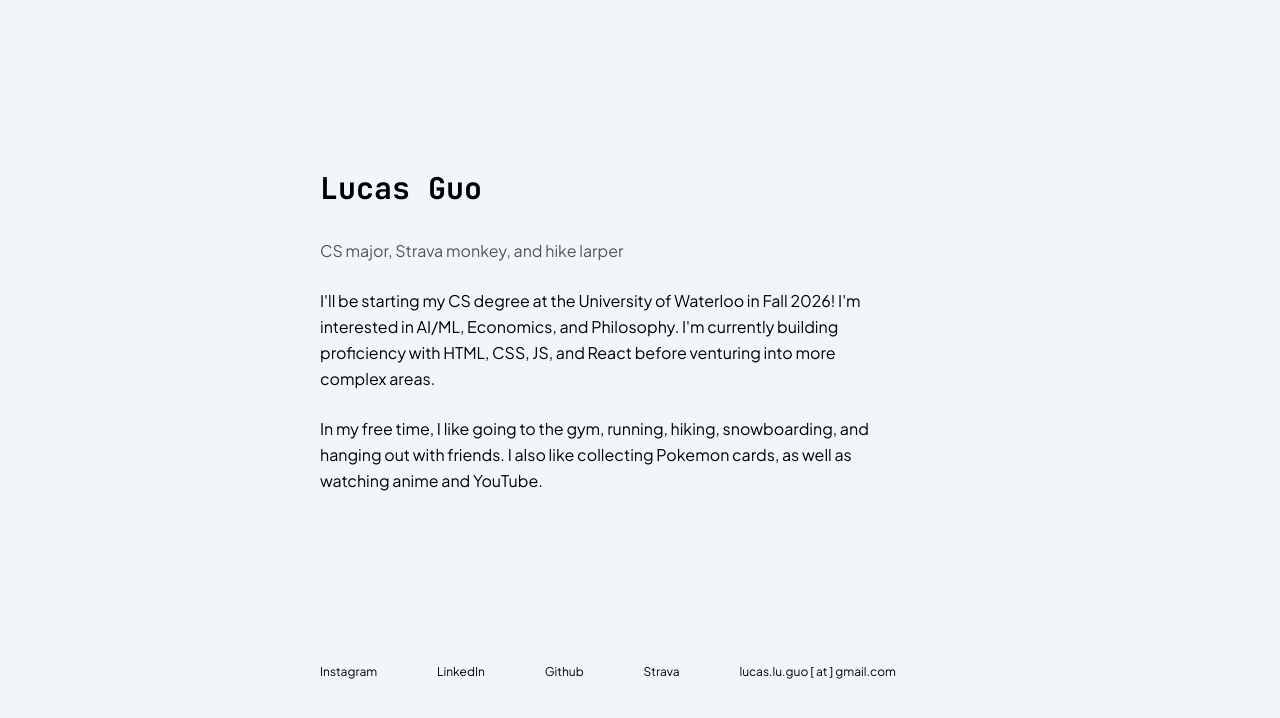
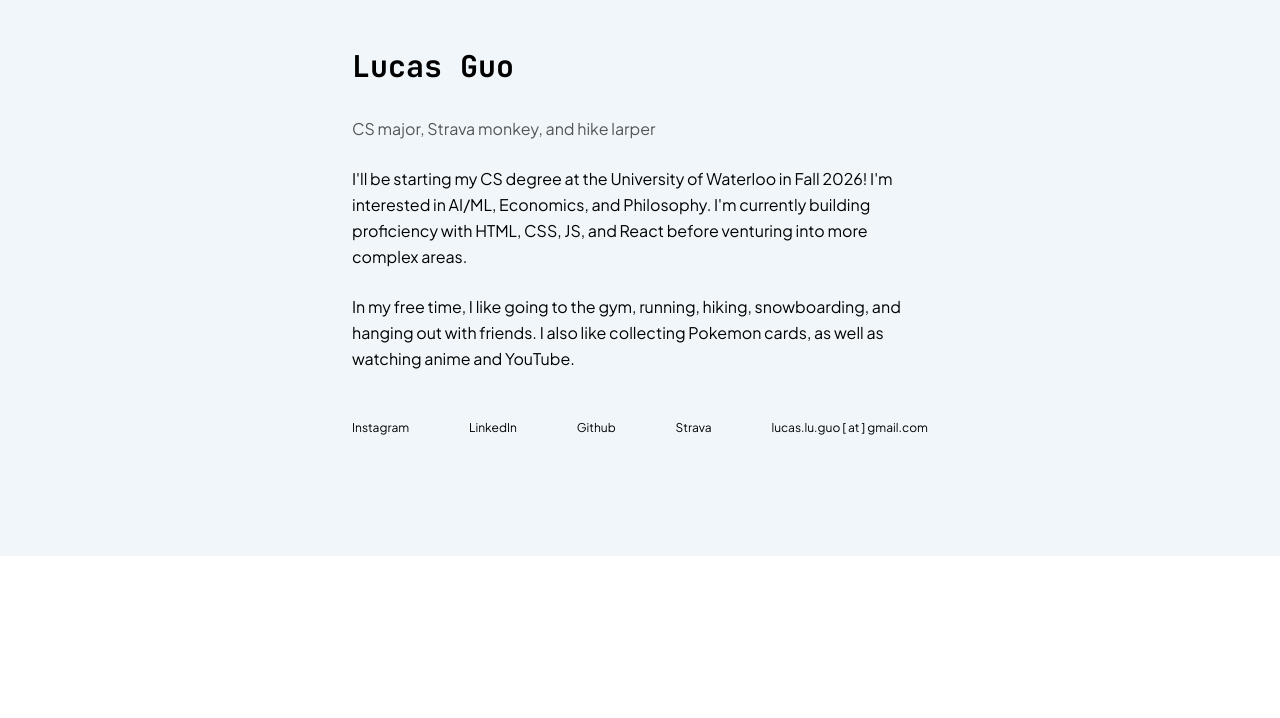
Before and after one commit to lucas-guo-2008/personal-website, a Next.js app: page /me in a window 1280 px wide. Shown: the top 718 px of the page. Built offline with nearby package versions, Linux system fonts and the light colour scheme.

Commit message:
refactor: update page layouts

```diff
--- a/app/me/page.tsx
+++ b/app/me/page.tsx
@@ -5,16 +5,16 @@ export const metadata = {
   title: "About me"
 }
 
-export default function() {
+export default function AboutPage() {
   return (
-    <body className="bg-[rgb(240,246,250)]">
-      <div className="m-0 min-h-screen flex flex-col ml-[25vw] w-[60vw] max-w-xl">
-        <main className="flex flex-col justify-center items-start flex-1">
+    <div className="bg-[rgb(240,246,250)] flex-1 flex flex-col items-center px-6">
+      <div className="flex-1 flex flex-col w-full max-w-xl">
+        <div className="my-auto py-12">
           <h1 className="font-mono text-3xl font-bold mb-8">Lucas Guo</h1>
           <p className="opacity-65 leading-relaxed mb-6">CS major, Strava monkey, and hike larper</p>
           <p className="leading-relaxed mb-6">I'll be starting my CS degree at the University of Waterloo in Fall 2026! I'm interested in AI/ML, Economics, and Philosophy. I'm currently building proficiency with HTML, CSS, JS, and React before venturing into more complex areas.</p>
           <p className="leading-relaxed">In my free time, I like going to the gym, running, hiking, snowboarding, and hanging out with friends. I also like collecting Pokemon cards, as well as watching anime and YouTube.</p>
-        </main>
+        </div>
         <footer className="w-full flex justify-between max-w-xl mb-[15vh]">
           <SocialLink href="https://www.instagram.com/lucas.guo_/">Instagram</SocialLink>
           <SocialLink href="https://www.linkedin.com/in/lucas-guo/">LinkedIn</SocialLink>
@@ -23,6 +23,6 @@ export default function() {
           <SocialLink href="mailto:lucas.lu.guo@gmail.com">lucas.lu.guo [ at ] gmail.com</SocialLink>
         </footer>
       </div>
-    </body>
+    </div>
   );
 }
--- a/app/projects/page.tsx
+++ b/app/projects/page.tsx
@@ -85,9 +85,11 @@ export default function ProjectPage() {
   ];
 
   return (
-    <main className="bg-[rgb(240,246,250)] py-[10vh] px-[10vw]">
-      <header className="font-bold text-5xl">Projects</header>
-      <ProjectSummaries projectSummaries={projectSummaries}/>
-    </main>
+    <div className="bg-[rgb(240,246,250)] flex-1">
+      <div className="py-[10vh] px-[10vw]">
+        <h1 className="font-bold text-5xl mb-10">Projects</h1>
+        <ProjectSummaries projectSummaries={projectSummaries}/>
+      </div>
+    </div>
   );
 }
--- a/app/projects/this/page.tsx
+++ b/app/projects/this/page.tsx
@@ -75,16 +75,15 @@ export default function ProjectSummaryPage() {
   ]);
 
   return (
-    <main className="min-h-screen bg-[rgb(240,246,250)] px-[10vw] py-[10vh]">
-      <title>Lucas' site</title>
-      <header className="font-bold text-5xl mb-10">
+    <div className="bg-[rgb(240,246,250)] flex-1 px-[10vw] py-[10vh]">
+      <h1 className="font-bold text-5xl mb-10">
         Website Project
-      </header>
+      </h1>
 
       <div className="mb-[10vh] border rounded-lg px-5 pb-4">
         <h3 className="font-bold text-xl mb-7 mt-5">Project Logs</h3>
         <JournalEntries journalEntries={journalEntries} />
       </div>
-    </main>
+    </div>
   );
 }
```
